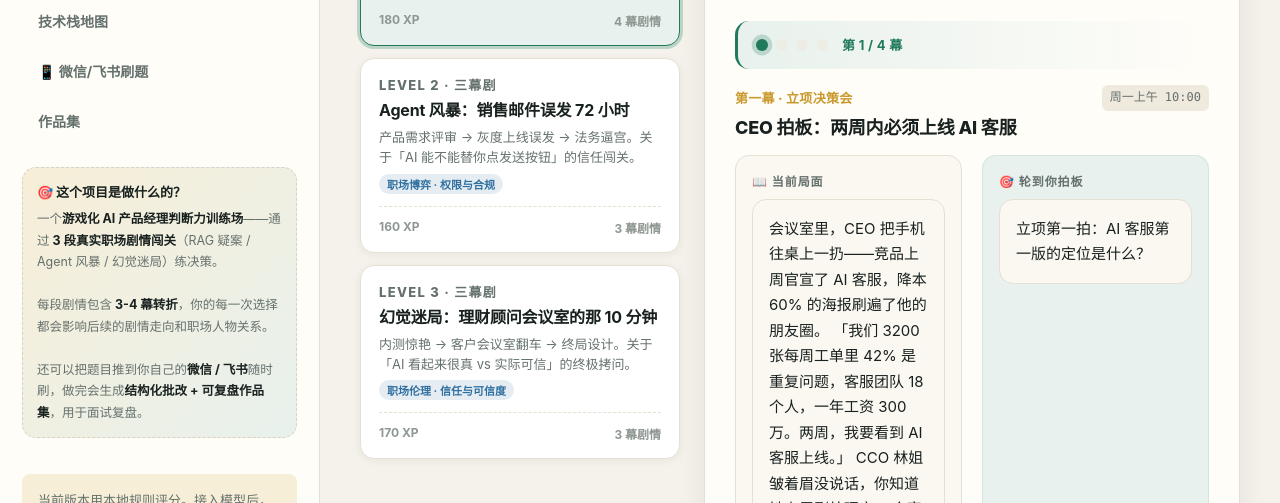
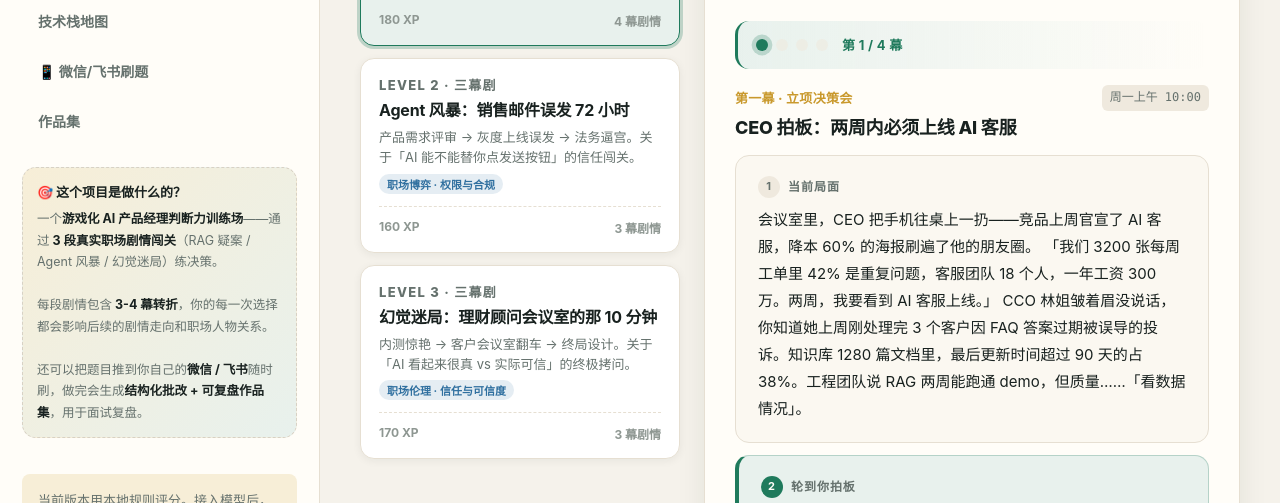
Before and after one commit to kasaviawuh111-cpu/ai-pm-sandbox, a website: page public/index.html in a window 1280 px wide. Shown: the part 294-797 px from the top of the page. Drawn offline with Linux system fonts and the light colour scheme.

Commit message:
fix: stack story context before the decision prompt

```diff
--- a/public/index.html
+++ b/public/index.html
@@ -102,11 +102,11 @@
 
               <div class="brief-grid story-grid">
                 <section>
-                  <h4>📖 当前局面</h4>
+                  <h4><span>1</span> 当前局面</h4>
                   <p id="missionContext"></p>
                 </section>
                 <section>
-                  <h4>🎯 轮到你拍板</h4>
+                  <h4><span>2</span> 轮到你拍板</h4>
                   <p id="missionQuestion"></p>
                 </section>
               </div>
--- a/public/styles.css
+++ b/public/styles.css
@@ -580,8 +580,8 @@ kbd {
 
 .brief-grid {
   display: grid;
-  grid-template-columns: 1fr 1fr;
-  gap: 20px;
+  grid-template-columns: 1fr;
+  gap: 12px;
   margin-bottom: 20px;
 }
 
@@ -596,11 +596,7 @@ kbd {
 .brief-grid p {
   color: var(--text-main);
   font-size: 15px;
-  line-height: 1.7;
-  background: var(--bg-soft);
-  padding: 16px;
-  border-radius: var(--radius-md);
-  border: 1px solid var(--border-subtle);
+  line-height: 1.8;
 }
 
 .constraint-strip {
@@ -1603,8 +1599,23 @@ kbd {
 }
 
 .story-grid section {
-  padding: 16px;
+  padding: 20px 22px;
   border-radius: var(--radius-md);
+}
+.story-grid h4 {
+  display: flex;
+  align-items: center;
+  gap: 8px;
+}
+.story-grid h4 span {
+  width: 22px;
+  height: 22px;
+  display: inline-grid;
+  place-items: center;
+  border-radius: 50%;
+  background: var(--bg-muted);
+  color: var(--text-muted);
+  font-size: 11px;
 }
 .story-grid section:first-child {
   background: var(--bg-soft);
@@ -1612,7 +1623,12 @@ kbd {
 }
 .story-grid section:last-child {
   background: var(--bg-accent-soft);
-  border: 1px solid var(--accent-soft);
+  border: 1px solid var(--accent-ring);
+  border-left: 4px solid var(--accent);
+}
+.story-grid section:last-child h4 span {
+  background: var(--accent);
+  color: var(--text-inverse);
 }
 
 .consequence-box {
```
